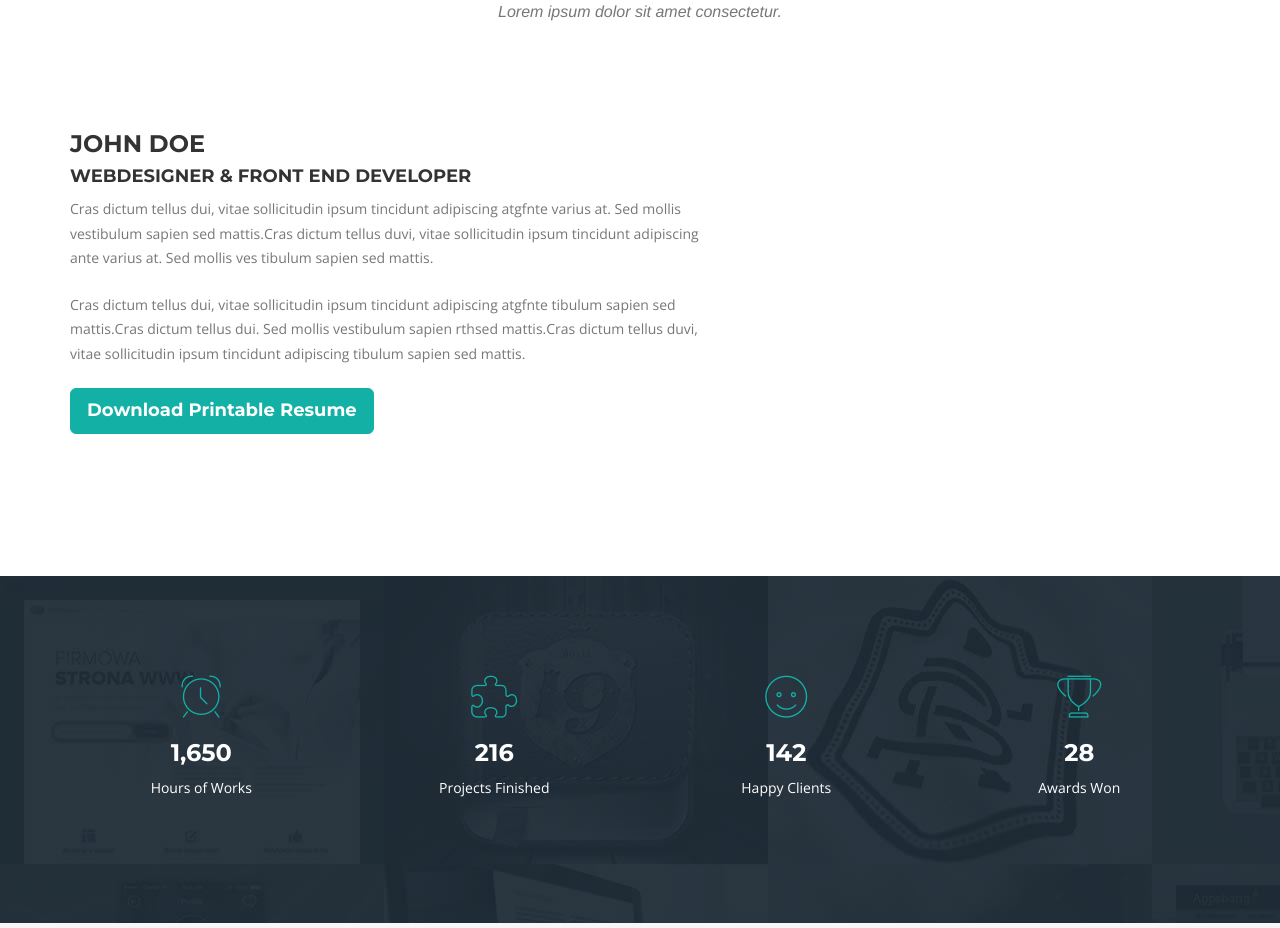
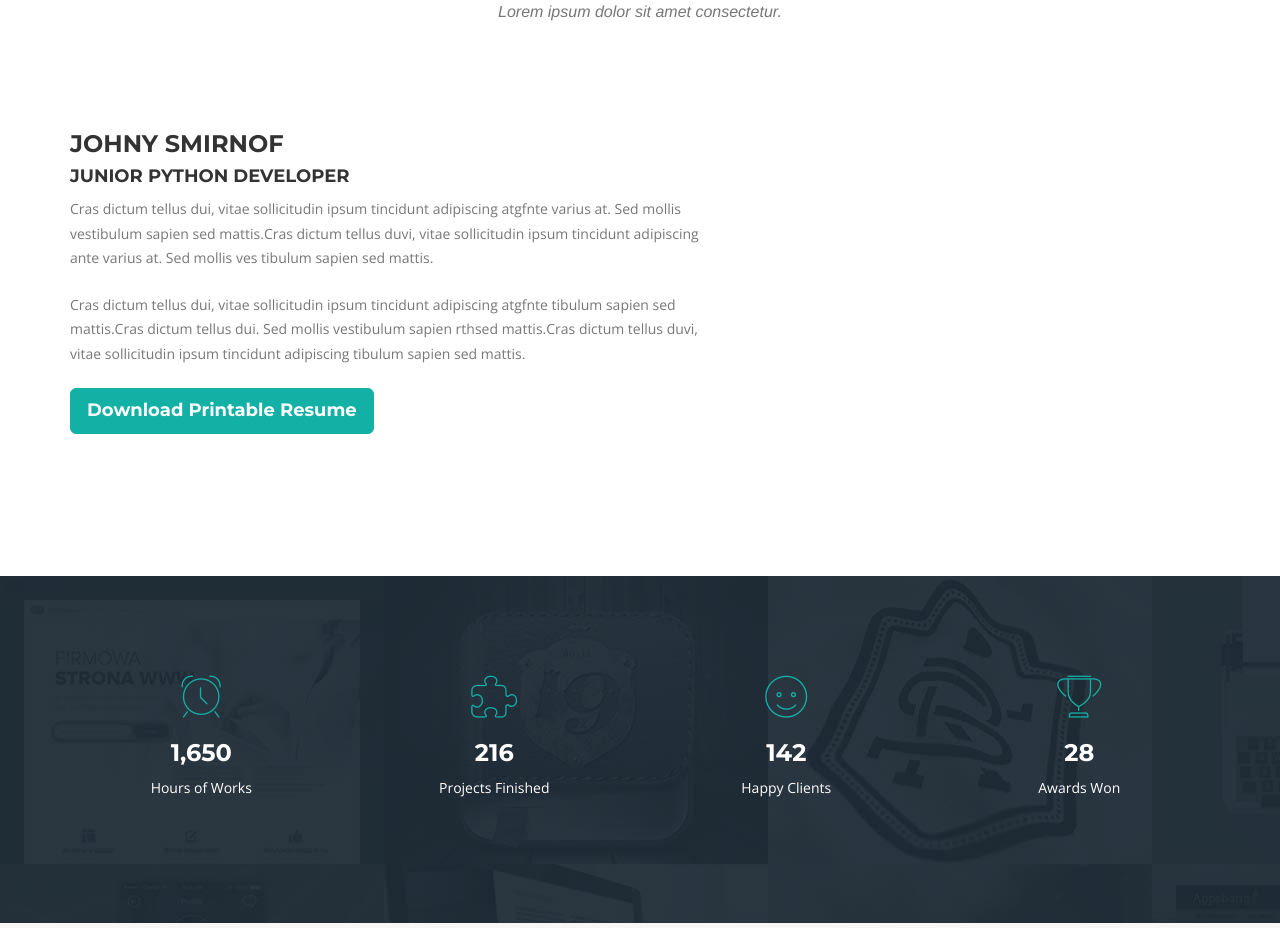
Before and after one commit to jankurej/jankurej.github.io, a plain HTML site: page index.html in a window 1280 px wide. Shown: the part 937-1865 px from the top of the page. Drawn offline with nearby package versions, Linux system fonts and the light colour scheme; a web font is replaced by a local one.

Commit message:
Update index.html

```diff
--- a/index.html
+++ b/index.html
@@ -102,8 +102,8 @@
                     <img alt="" class="img-circle img-me" src="dl.dropboxusercontent.com/s/or3qygqu47i0vw0/Profile%20picture.jpg?dl=0">
                 </div>
                 <div class="col-lg-7 col-md-7 col-sm-7 col-xs-12 pull-left media">
-                    <h3>John Doe</h3>
-                    <h4>Webdesigner &amp; Front end Developer</h4>
+                    <h3>Johny Smirnof</h3>
+                    <h4>Junior Python Developer</h4>
                     <p class="text-muted">Cras dictum tellus dui, vitae sollicitudin ipsum tincidunt adipiscing atgfnte varius at. Sed mollis vestibulum sapien sed mattis.Cras dictum tellus duvi, vitae sollicitudin ipsum tincidunt adipiscing ante varius at. Sed mollis ves
                     tibulum sapien sed mattis.</p>
                     <p class="text-muted">Cras dictum tellus dui, vitae sollicitudin ipsum tincidunt adipiscing atgfnte
```
